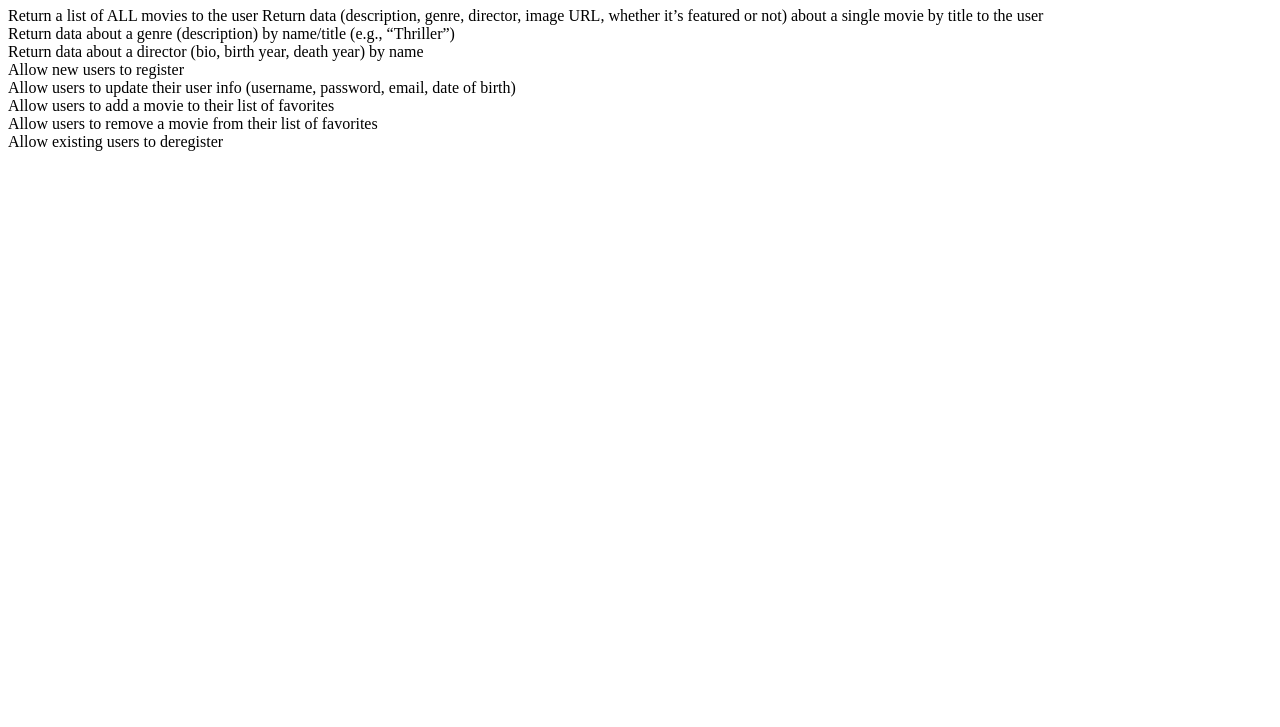
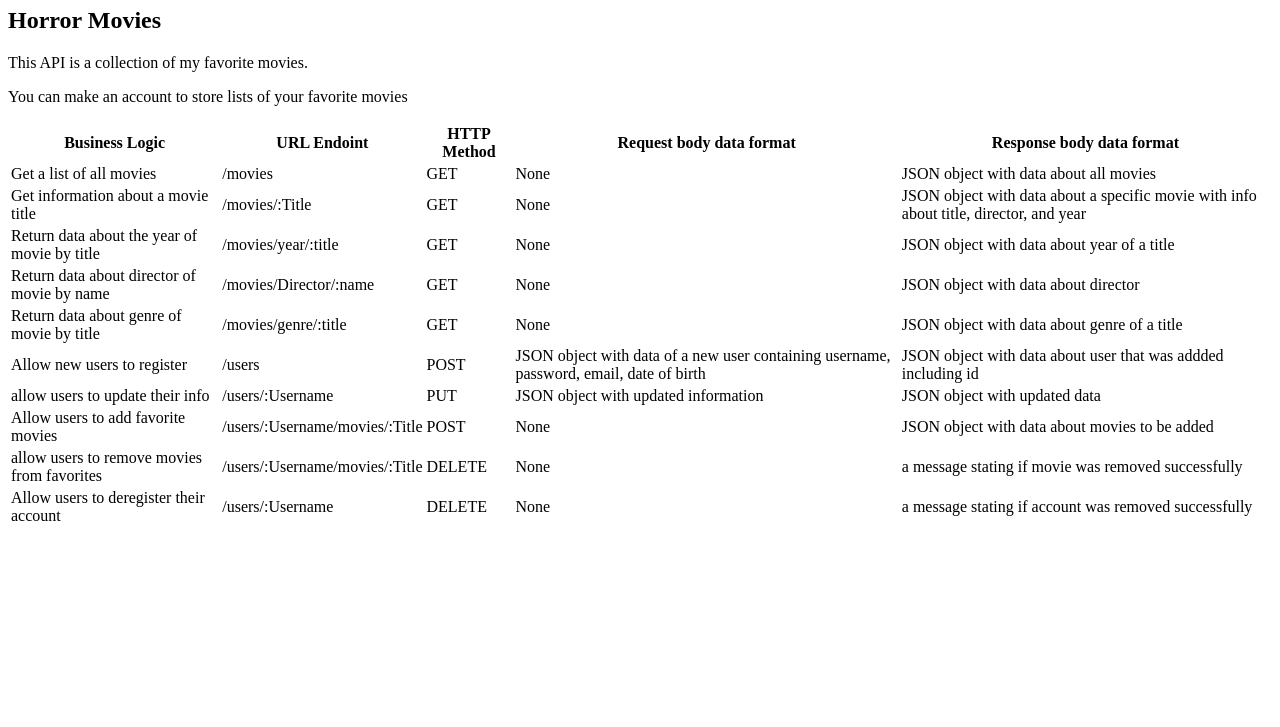
Before and after one commit to Name-Javi/myFlix, a website: page public/documentation.html in a window 1280 px wide. Shown: the part 73-800 px from the top of the page. Drawn offline with Linux system fonts and the light colour scheme.

Commit message:
Added Detailed Documentation and Endpoints

```diff
--- a/public/documentation.html
+++ b/public/documentation.html
@@ -1,17 +1,102 @@
 <!DOCTYPE html>
 
-<title>Movie API</title>
-<body>
-<h1>Movie API</h1>
+<html lang="en" dir="ltr">
+  <head>
+    <meta charset="utf-8" />
+    <meta name="viewport" content="width=device-width, initial-scale=1" />
+    <meta name="apple-mobile-web-app-capable" content="yes" />
+    <title>Documentation</title>
+  </head>
 
-<p>Return a list of ALL movies to the user
-     Return data (description, genre, director, image URL, whether it’s featured or not) about
-    a single movie by title to the user <br>
-     Return data about a genre (description) by name/title (e.g., “Thriller”)<br>
-     Return data about a director (bio, birth year, death year) by name<br>
-     Allow new users to register<br>
-     Allow users to update their user info (username, password, email, date of birth)<br>
-     Allow users to add a movie to their list of favorites<br>
-     Allow users to remove a movie from their list of favorites<br>
-     Allow existing users to deregister</p>
-     </body>
+  <body>
+
+    <h1>Documentation</h1>
+
+    <h2>Horror Movies</h2>
+    <p>This API is a collection of my favorite movies.</p>
+    <p>You can make an account to store lists of your favorite movies</p>
+
+    <div>
+      <table>
+        <tr>
+          <th>Business Logic</th>
+          <th>URL Endoint</th>
+          <th>HTTP Method</th>
+          <th>Request body data format</th>
+          <th>Response body data format</th>
+        </tr>
+        <tr>
+          <td>Get a list of all movies</td>
+          <td>/movies</td>
+          <td>GET</td>
+          <td>None</td>
+          <td>JSON object with data about all movies</td>
+        </tr>
+        <tr>
+          <td>Get information about a movie title</td>
+          <td>/movies/:Title</td>
+          <td>GET</td>
+          <td>None</td>
+          <td>JSON object with data about a specific movie with info about title, director, and year</td>
+        </tr>
+        <tr>
+          <td>Return data about the year of movie by title</td>
+          <td>/movies/year/:title</td>
+          <td>GET</td>
+          <td>None</td>
+          <td>JSON object with data about year of a title</td>
+        </tr>
+        <tr>
+          <td>Return data about director of movie by name</td>
+          <td>/movies/Director/:name</td>
+          <td>GET</td>
+          <td>None</td>
+          <td>JSON object with data about director</td>
+        </tr>
+        <tr>
+          <td>Return data about genre of movie by title</td>
+          <td>/movies/genre/:title</td>
+          <td>GET</td>
+          <td>None</td>
+          <td>JSON object with data about genre of a title</td>
+        </tr>
+        <tr>
+          <td>Allow new users to register</td>
+          <td>/users</td>
+          <td>POST</td>
+          <td>JSON object with data of a new user containing username, password, email, date of birth</td>
+          <td>JSON object with data about user that was addded including id</td>
+        </tr>
+        <tr>
+          <td>allow users to update their info</td>
+          <td>/users/:Username</td>
+          <td>PUT</td>
+          <td>JSON object with updated information</td>
+          <td>JSON object with updated data</td>
+        </tr>
+        <tr>
+          <td>Allow users to add favorite movies</td>
+          <td>/users/:Username/movies/:Title</td>
+          <td>POST</td>
+          <td>None</td>
+          <td>JSON object with data about movies to be added</td>
+        </tr>
+        <tr>
+          <td>allow users to remove movies from favorites</td>
+          <td>/users/:Username/movies/:Title</td>
+          <td>DELETE</td>
+          <td>None</td>
+          <td>a message stating if movie was removed successfully</td>
+        </tr>
+        <tr>
+          <td>Allow users to deregister their account</td>
+          <td>/users/:Username</td>
+          <td>DELETE</td>
+          <td>None</td>
+          <td>a message stating if account was removed successfully</td>
+        </tr>
+      </table>
+    </div>
+  </body>
+
+</html>
```
Also changed, not shown: index.js (+72 -29 lines).
